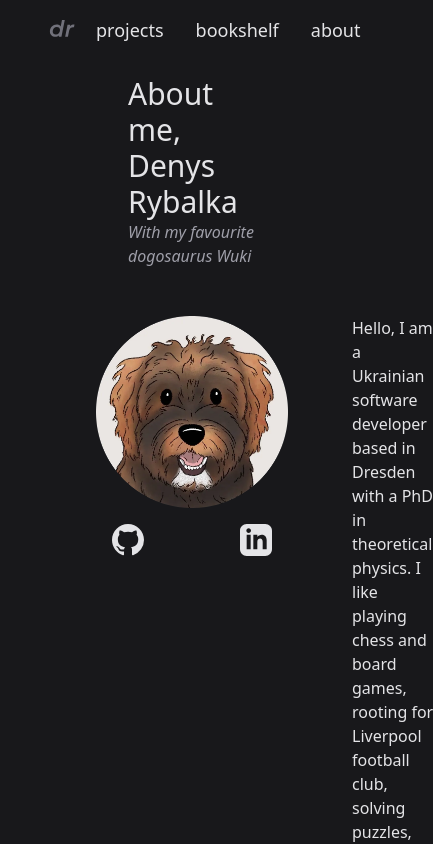
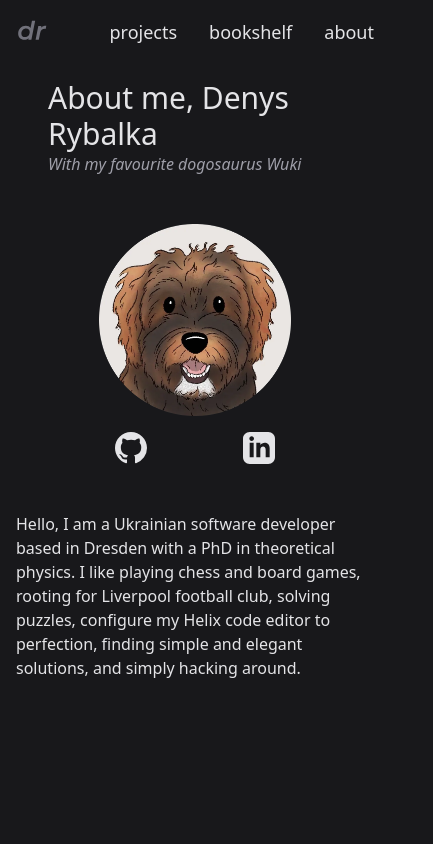
Before and after one commit to drybalka/personal-website, an Astro site: page /about in a window 390 px wide. Shown: the top 844 px of the page, 433 px wide, since content can reach past the window. Built offline with nearby package versions, Linux system fonts and the light colour scheme; Astro itself is replaced by a stand-in of ours.

Commit message:
Make design responsive

```diff
--- a/src/components/HeaderButton.astro
+++ b/src/components/HeaderButton.astro
@@ -1,15 +1,11 @@
 ---
 interface Props {
   href: string;
-  className?: string;
 }
 
-const { href, className } = Astro.props;
+const { href } = Astro.props;
 ---
 
-<a
-  href={href}
-  class={`${className} p-4 text-lg font-title hover:text-zinc-400`}
->
+<a href={href} class={"p-4 text-lg font-title hover:text-zinc-400"}>
   <slot />
 </a>
--- a/src/layouts/Layout.astro
+++ b/src/layouts/Layout.astro
@@ -25,20 +25,22 @@ const { title, description } = Astro.props;
     <title>Denys Rybalka personal website</title>
     <slot name="head" />
   </head>
-  <body class="mx-auto max-w-5xl bg-zinc-900 px-8 text-zinc-200">
+  <body class="mx-auto max-w-5xl bg-zinc-900 text-zinc-200">
     <header class="mb-4 flex justify-between">
       <a href="/" aria-label="home">
-        <Logo class="h-full fill-zinc-500 p-4 hover:fill-zinc-400" />
+        <Logo
+          class="aspect-square h-16 fill-zinc-500 p-4 hover:fill-zinc-400"
+        />
       </a>
-      <nav class="mx-4 flex justify-end">
+      <nav class="flex items-center">
         <HeaderButton href="/projects">projects</HeaderButton>
         <HeaderButton href="/bookshelf">bookshelf</HeaderButton>
         <HeaderButton href="/about">about</HeaderButton>
       </nav>
     </header>
-    <main class="mx-8 mb-32">
-      <h1 class="font-title mx-16 text-3xl">{title}</h1>
-      <p class="mx-16 mb-12 text-zinc-400 italic">
+    <main class="mx-4 mb-32 md:mx-8">
+      <h1 class="font-title mx-8 text-3xl md:mx-16">{title}</h1>
+      <p class="mx-8 mb-12 text-zinc-400 italic md:mx-16">
         {description}
       </p>
       <slot />
--- a/src/pages/about.astro
+++ b/src/pages/about.astro
@@ -10,8 +10,8 @@
   title="About me, Denys Rybalka"
   description="With my favourite dogosaurus Wuki"
 >
-  <div class="flex flex-row">
-    <div class="mx-8 w-48 flex-none">
+  <div class="flex flex-col gap-8 sm:flex-row md:mx-8">
+    <div class="mx-auto w-48 flex-none">
       <Image src={avatar} alt="Avatar" />
       <div class="flex flex-row justify-between p-4">
         <a
@@ -31,7 +31,7 @@
       </div>
     </div>
 
-    <p class="mx-8">
+    <p>
       Hello, I am a Ukrainian software developer based in Dresden with a PhD in
       theoretical physics. I like playing chess and board games, rooting for
       Liverpool football club, solving puzzles, configure my Helix code editor
```
